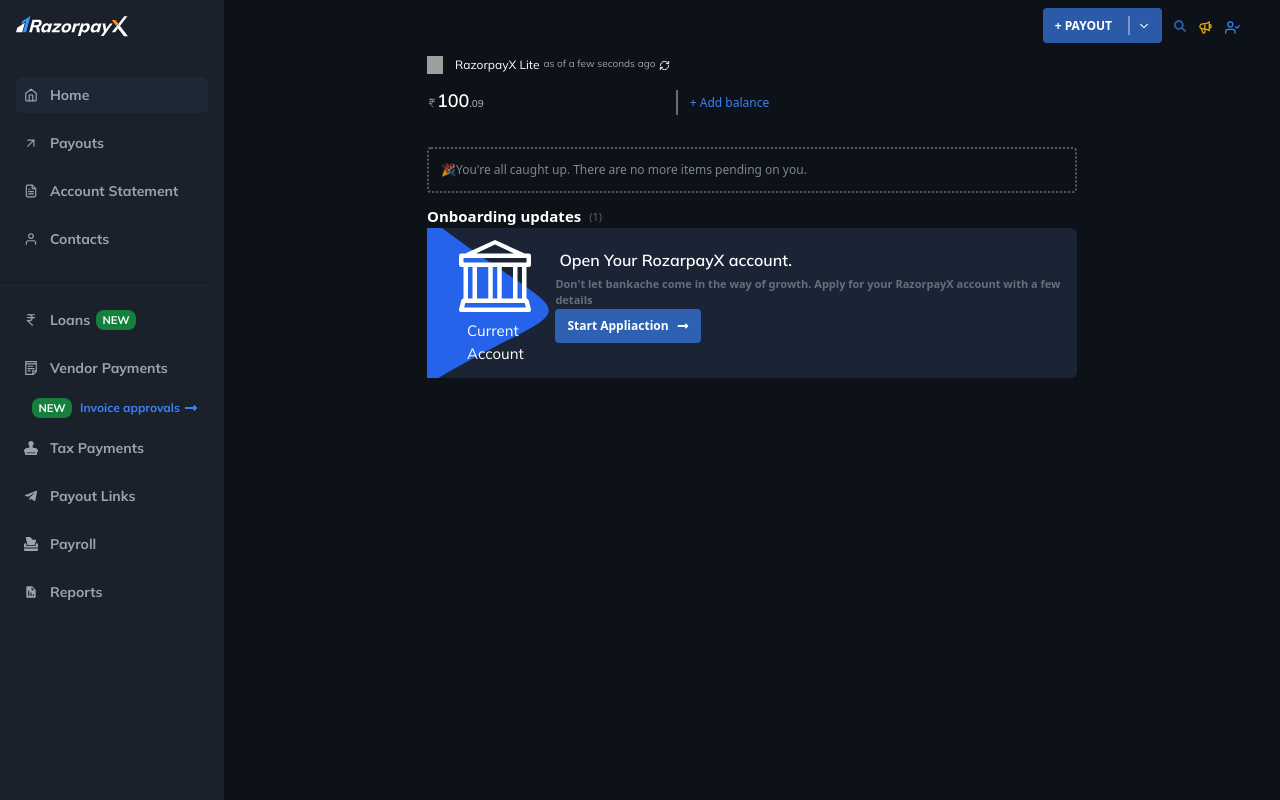
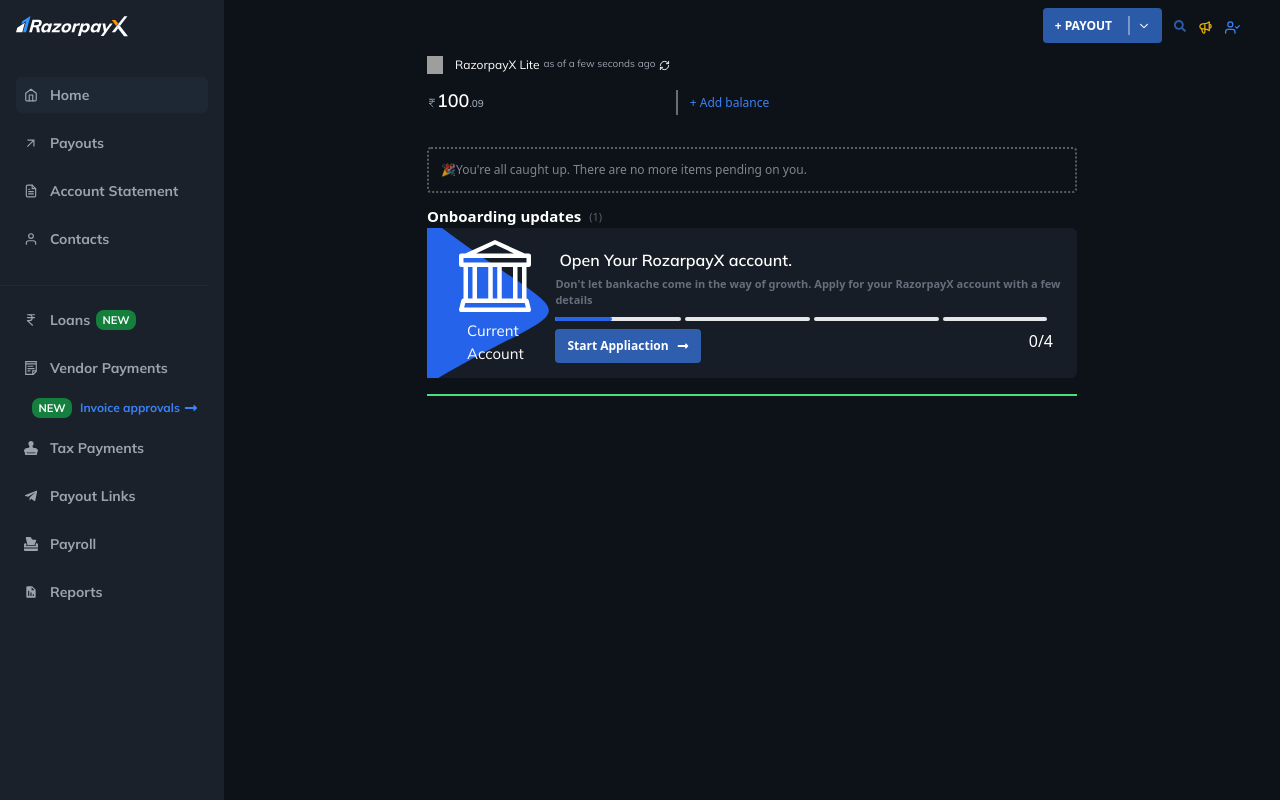
Before and after one commit to akay41024/RazorpayX-Clone, a React (Vite) app: page / in a window 1280 px wide. Built offline with nearby package versions, Linux system fonts and the light colour scheme; grey boxes are pictures that could not be loaded.

Commit message:
css changes

```diff
--- a/src/pages/Home.jsx
+++ b/src/pages/Home.jsx
@@ -6,7 +6,6 @@
 import { LuIndianRupee, LuRefreshCw } from "react-icons/lu";
 import { BsBank } from "react-icons/bs";
 import { FaLongArrowAltRight } from "react-icons/fa";
-
 
 function Home() {
   return (
@@ -63,7 +62,7 @@
               (1)
             </p>
           </div>
-          <div className=" flex w-full rounded-md bg-slate-800/80 text-white">
+          <div className=" flex w-full rounded-md bg-[#171D26] text-white">
             <div className="flex w-40 ">
               <div className="h-[150px] overflow-hidden">
                 <svg
@@ -87,16 +86,37 @@
               <h1 className="p-1 mt-4 font-mullish font-semibold">
                 Open Your RozarpayX account.
               </h1>
-              <p className="text-[11px] text-gray-500/95 font-semibold">Don't let bankache come in the way of growth. Apply for your RazorpayX account with a few details</p>
+              <p className="text-[11px] text-gray-500/95 font-semibold">
+                Don't let bankache come in the way of growth. Apply for your
+                RazorpayX account with a few details
+              </p>
+              <div className="flex gap-1 mt-2">
+                <div className="w-[24%] bg-gray-200 rounded-full h-1 dark:bg-gray-700">
+                  <div className="bg-blue-600 h-1 rounded-full w-[45%]"></div>
+                </div>
+                <div className="w-[24%] bg-gray-200 rounded-full h-1 dark:bg-gray-700"></div>
+                <div className="w-[24%] bg-gray-200 rounded-full h-1 dark:bg-gray-700"></div>
+                <div className="w-[20%] bg-gray-200 rounded-full h-1 dark:bg-gray-700"></div>
+              </div>
+              <div className="flex justify-between mt-2">
+                <button
+                  type="button"
+                  className="text-white bg-blue-500/65 hover:bg-blue-600 focus:ring-4 focus:outline-none focus:ring-blue-300 font-semibold rounded text-[12px] px-3 py-2 text-center inline-flex items-center"
+                >
+                  Start Appliaction{" "}
+                  <span className="ml-2">
+                    <FaLongArrowAltRight />
+                  </span>
+                </button>
+                <p className="mr-6">0/4</p>
+              </div>
+            </div>
 
-              <button
-              type="button"
-              class="text-white bg-blue-500/65 hover:bg-blue-600 focus:ring-4 focus:outline-none focus:ring-blue-300 font-semibold rounded text-[12px] px-3 py-2 text-center inline-flex items-center"
-            >
-              Start Appliaction <span className="ml-2"><FaLongArrowAltRight/></span>
-            </button>
+          </div>
+          <div className="w-full mt-4">
+              <hr className="bg-green-400 h-[0.5] border border-transparent"/>
+
             </div>
-          </div>
         </div>
       </div>
     </>
```
